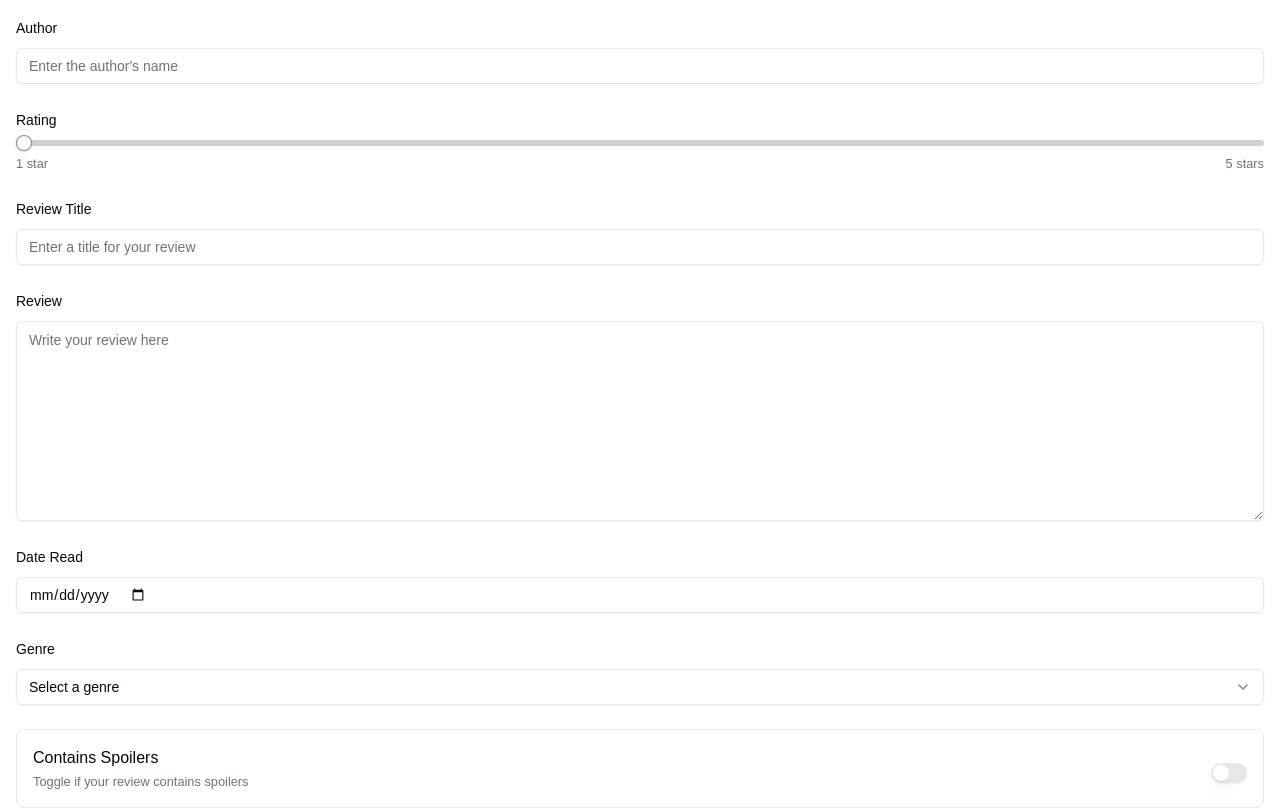
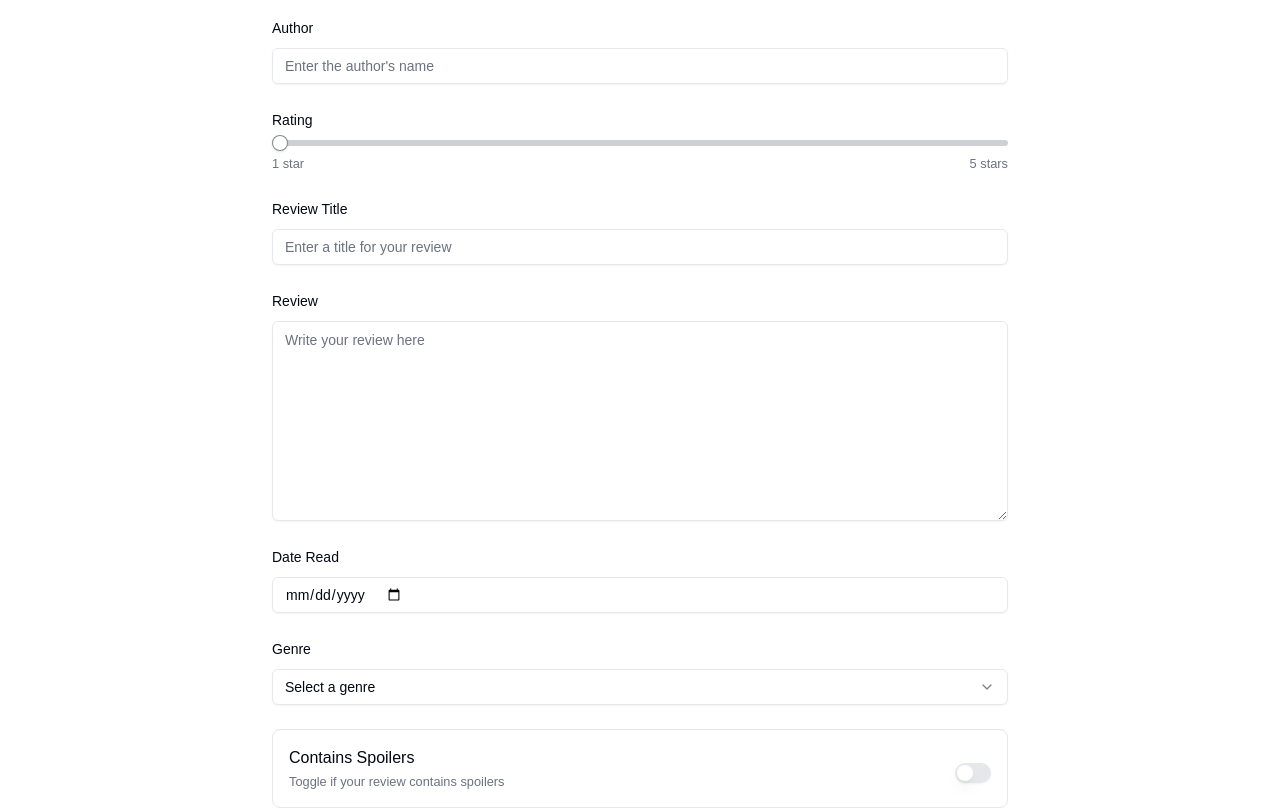
Before and after one commit to Abdulazizgr/Portfolio-Project, a Next.js app in the folder my-app/: page /reviewPage in a window 1280 px wide. Shown: the part 220-1030 px from the top of the page. Built offline with nearby package versions, Linux system fonts and the light colour scheme.

Commit message:
some changes on review page

```diff
--- a/my-app/package.json
+++ b/my-app/package.json
@@ -18,7 +18,9 @@
     "@radix-ui/react-label": "^2.1.1",
     "@radix-ui/react-progress": "^1.1.1",
     "@radix-ui/react-select": "^2.1.4",
+    "@radix-ui/react-slider": "^1.2.2",
     "@radix-ui/react-slot": "^1.1.1",
+    "@radix-ui/react-switch": "^1.1.2",
     "@radix-ui/react-tabs": "^1.1.2",
     "@radix-ui/react-toast": "^1.2.4",
     "class-variance-authority": "^0.7.1",
--- a/my-app/src/app/reviewPage/page.tsx
+++ b/my-app/src/app/reviewPage/page.tsx
@@ -1,12 +1,12 @@
-"use client"
+"use client";
 
-import { useState } from 'react'
-import { useForm, Controller } from 'react-hook-form'
-import { zodResolver } from '@hookform/resolvers/zod'
-import * as z from 'zod'
-import { Button } from "@/components/ui/button"
-import { Input } from "@/components/ui/input"
-import { Textarea } from "@/components/ui/textarea"
+import { useState } from "react";
+import { useForm, Controller } from "react-hook-form";
+import { zodResolver } from "@hookform/resolvers/zod";
+import * as z from "zod";
+import { Button } from "@/components/ui/button";
+import { Input } from "@/components/ui/input";
+import { Textarea } from "@/components/ui/textarea";
 import {
   Form,
   FormControl,
@@ -15,18 +15,19 @@ import {
   FormItem,
   FormLabel,
   FormMessage,
-} from "@/components/ui/form"
+} from "@/components/ui/form";
 import {
   Select,
   SelectContent,
   SelectItem,
   SelectTrigger,
   SelectValue,
-} from "@/components/ui/select"
-import { Slider } from "@/components/ui/slider"
-import { Switch } from "@/components/ui/switch"
-import { toast } from 'react-toastify'
-import { Star, BookOpen } from 'lucide-react'
+} from "@/components/ui/select";
+import { Slider } from "@/components/ui/slider";
+import { Switch } from "@/components/ui/switch";
+import { toast } from "react-toastify";
+import { Star, BookOpen } from "lucide-react";
+import Footer from "@/components/footer";
 
 const formSchema = z.object({
   bookTitle: z.string().min(1, "Book title is required"),
@@ -37,10 +38,10 @@ const formSchema = z.object({
   readDate: z.string().optional(),
   genre: z.string().min(1, "Please select a genre"),
   containsSpoilers: z.boolean(),
-})
+});
 
 export default function WriteReview() {
-  const [previewMode, setPreviewMode] = useState(false)
+  const [previewMode, setPreviewMode] = useState(false);
 
   const form = useForm<z.infer<typeof formSchema>>({
     resolver: zodResolver(formSchema),
@@ -54,13 +55,13 @@ export default function WriteReview() {
       genre: "",
       containsSpoilers: false,
     },
-  })
+  });
 
   const onSubmit = (values: z.infer<typeof formSchema>) => {
-    console.log(values)
-    toast.success("Review submitted successfully!")
+    console.log(values);
+    toast.success("Review submitted successfully!");
     // Here you would typically send the review data to your backend
-  }
+  };
 
   const renderStars = (rating: number) => {
     return (
@@ -76,11 +77,12 @@ export default function WriteReview() {
           />
         ))}
       </div>
-    )
-  }
+    );
+  };
 
   return (
-    <div className="container mx-auto px-4 py-8">
+    <>
+      <div className="container mx-auto px-20 max-w-4xl py-8">
         <h1 className="text-3xl font-bold mb-6">Write a Book Review</h1>
 
         <div className="flex justify-end mb-4">
@@ -94,21 +96,30 @@ export default function WriteReview() {
 
         {previewMode ? (
           <div className="bg-white p-6 rounded-lg shadow-md">
-          <h2 className="text-2xl font-bold mb-2">{form.getValues("reviewTitle")}</h2>
+            <h2 className="text-2xl font-bold mb-2">
+              {form.getValues("reviewTitle")}
+            </h2>
             <h3 className="text-xl mb-2">
               {form.getValues("bookTitle")} by {form.getValues("author")}
             </h3>
             <div className="flex items-center mb-2">
               {renderStars(form.getValues("rating"))}
-            <span className="ml-2 text-gray-600">{form.getValues("rating")} stars</span>
+              <span className="ml-2 text-gray-600">
+                {form.getValues("rating")} stars
+              </span>
             </div>
             <p className="text-sm text-gray-600 mb-4">
-            Genre: {form.getValues("genre")} | Read on: {form.getValues("readDate")}
+              Genre: {form.getValues("genre")} | Read on:{" "}
+              {form.getValues("readDate")}
             </p>
             {form.getValues("containsSpoilers") && (
-            <p className="text-red-500 mb-4">⚠️ This review contains spoilers</p>
+              <p className="text-red-500 mb-4">
+                ⚠️ This review contains spoilers
+              </p>
             )}
-          <p className="whitespace-pre-wrap">{form.getValues("reviewContent")}</p>
+            <p className="whitespace-pre-wrap">
+              {form.getValues("reviewContent")}
+            </p>
           </div>
         ) : (
           <Form {...form}>
@@ -172,7 +183,10 @@ export default function WriteReview() {
                   <FormItem>
                     <FormLabel>Review Title</FormLabel>
                     <FormControl>
-                    <Input placeholder="Enter a title for your review" {...field} />
+                      <Input
+                        placeholder="Enter a title for your review"
+                        {...field}
+                      />
                     </FormControl>
                     <FormMessage />
                   </FormItem>
@@ -217,7 +231,10 @@ export default function WriteReview() {
                 render={({ field }) => (
                   <FormItem>
                     <FormLabel>Genre</FormLabel>
-                  <Select onValueChange={field.onChange} defaultValue={field.value}>
+                    <Select
+                      onValueChange={field.onChange}
+                      defaultValue={field.value}
+                    >
                       <FormControl>
                         <SelectTrigger>
                           <SelectValue placeholder="Select a genre" />
@@ -245,7 +262,9 @@ export default function WriteReview() {
                 render={({ field }) => (
                   <FormItem className="flex flex-row items-center justify-between rounded-lg border p-4">
                     <div className="space-y-0.5">
-                    <FormLabel className="text-base">Contains Spoilers</FormLabel>
+                      <FormLabel className="text-base">
+                        Contains Spoilers
+                      </FormLabel>
                       <FormDescription>
                         Toggle if your review contains spoilers
                       </FormDescription>
@@ -268,5 +287,7 @@ export default function WriteReview() {
           </Form>
         )}
       </div>
-  )
+      <Footer />
+    </>
+  );
 }
--- /dev/null
+++ b/my-app/src/components/ui/slider.tsx
@@ -0,0 +1,28 @@
+"use client"
+
+import * as React from "react"
+import * as SliderPrimitive from "@radix-ui/react-slider"
+
+import { cn } from "@/lib/utils"
+
+const Slider = React.forwardRef<
+  React.ElementRef<typeof SliderPrimitive.Root>,
+  React.ComponentPropsWithoutRef<typeof SliderPrimitive.Root>
+>(({ className, ...props }, ref) => (
+  <SliderPrimitive.Root
+    ref={ref}
+    className={cn(
+      "relative flex w-full touch-none select-none items-center",
+      className
+    )}
+    {...props}
+  >
+    <SliderPrimitive.Track className="relative h-1.5 w-full grow overflow-hidden rounded-full bg-primary/20">
+      <SliderPrimitive.Range className="absolute h-full bg-primary" />
+    </SliderPrimitive.Track>
+    <SliderPrimitive.Thumb className="block h-4 w-4 rounded-full border border-primary/50 bg-background shadow transition-colors focus-visible:outline-none focus-visible:ring-1 focus-visible:ring-ring disabled:pointer-events-none disabled:opacity-50" />
+  </SliderPrimitive.Root>
+))
+Slider.displayName = SliderPrimitive.Root.displayName
+
+export { Slider }
--- /dev/null
+++ b/my-app/src/components/ui/switch.tsx
@@ -0,0 +1,29 @@
+"use client"
+
+import * as React from "react"
+import * as SwitchPrimitives from "@radix-ui/react-switch"
+
+import { cn } from "@/lib/utils"
+
+const Switch = React.forwardRef<
+  React.ElementRef<typeof SwitchPrimitives.Root>,
+  React.ComponentPropsWithoutRef<typeof SwitchPrimitives.Root>
+>(({ className, ...props }, ref) => (
+  <SwitchPrimitives.Root
+    className={cn(
+      "peer inline-flex h-5 w-9 shrink-0 cursor-pointer items-center rounded-full border-2 border-transparent shadow-sm transition-colors focus-visible:outline-none focus-visible:ring-2 focus-visible:ring-ring focus-visible:ring-offset-2 focus-visible:ring-offset-background disabled:cursor-not-allowed disabled:opacity-50 data-[state=checked]:bg-primary data-[state=unchecked]:bg-input",
+      className
+    )}
+    {...props}
+    ref={ref}
+  >
+    <SwitchPrimitives.Thumb
+      className={cn(
+        "pointer-events-none block h-4 w-4 rounded-full bg-background shadow-lg ring-0 transition-transform data-[state=checked]:translate-x-4 data-[state=unchecked]:translate-x-0"
+      )}
+    />
+  </SwitchPrimitives.Root>
+))
+Switch.displayName = SwitchPrimitives.Root.displayName
+
+export { Switch }
```
Also changed, not shown: 1 other file (tests, documents, lock files or other folders). Lines whose indentation alone changed are shown as unchanged.
